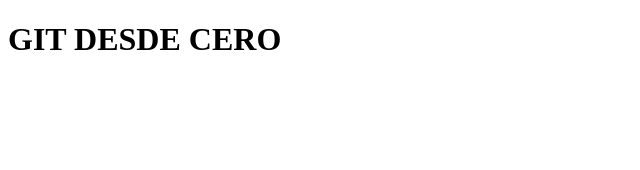
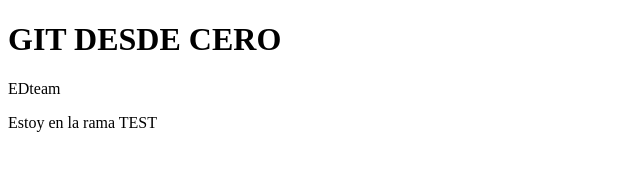
Before and after one commit to Juniorcandela/practicando-git, a plain HTML site: page index.html in a window 1280 px wide. Shown: the whole page, without its empty margins (0-640 px from the left). Drawn offline with Linux system fonts and the light colour scheme.

Commit message:
Hemos hecho un cambio en el index.

```diff
--- a/index.html
+++ b/index.html
@@ -7,6 +7,9 @@
 </head>
 <body>
     <h1>GIT DESDE CERO</h1>
-
+    <p>EDteam</p>
+    <section>
+        <p>Estoy en la rama TEST</p>
+    </section>
 </body>
 </html>
```
